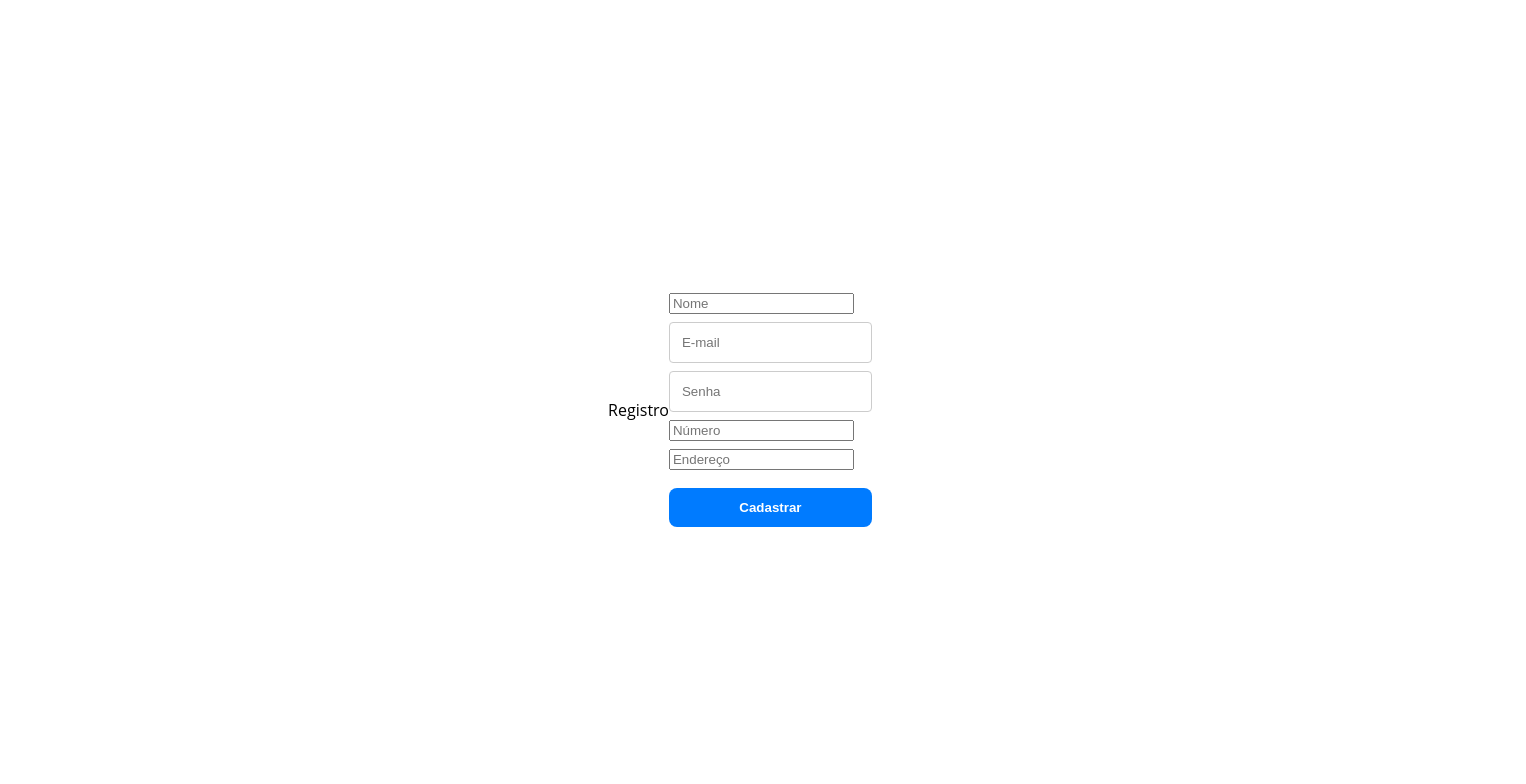
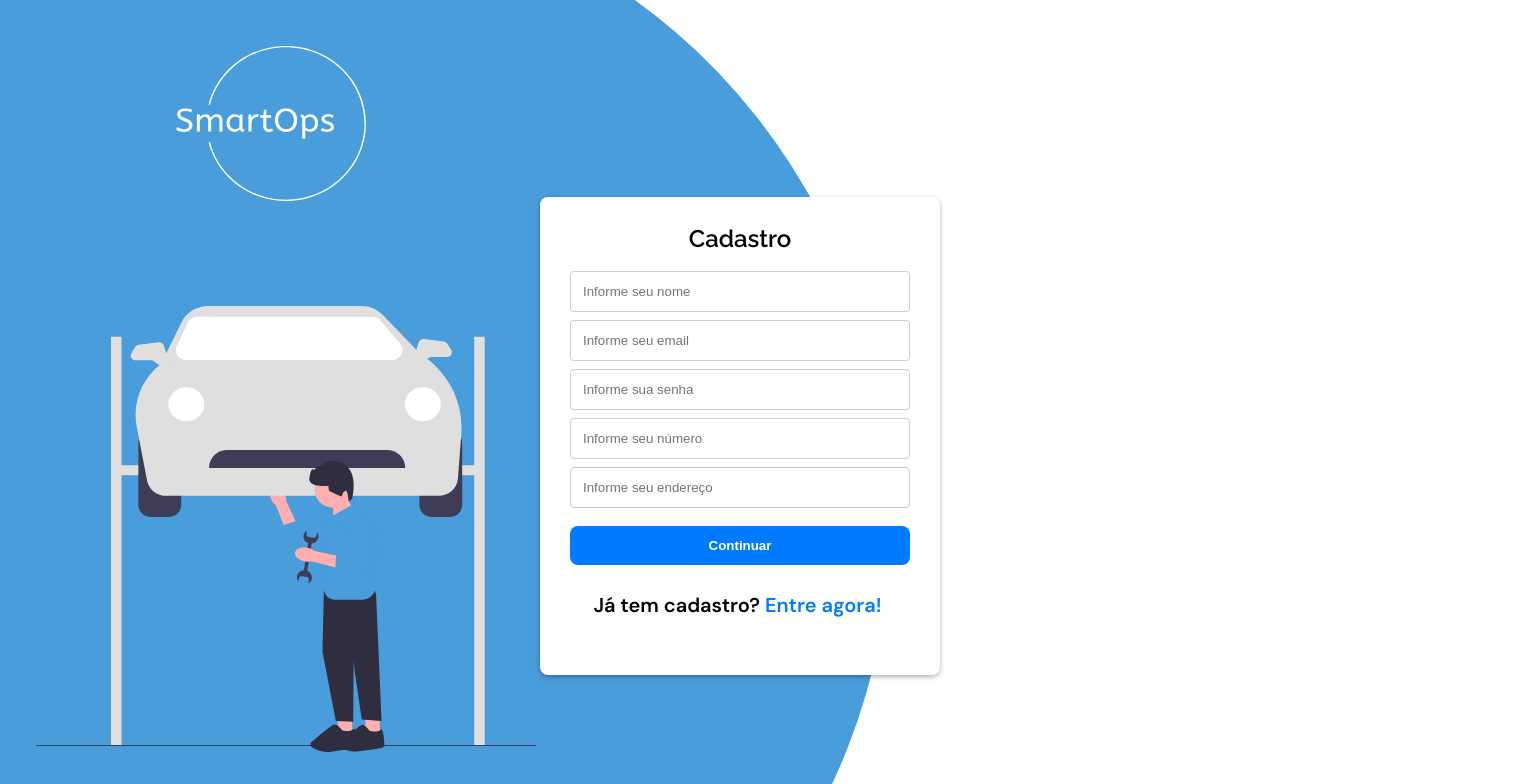
Before and after one commit to SmartOps-1TDSPZ/SmartOps, a React (Vite) app in the folder SmartOps/: page /register in a window 1280 px wide. Shown: the top 784 px of the page, 1526 px wide, since content can reach past the window. Built offline with nearby package versions, Linux system fonts and the light colour scheme; a web font is replaced by a local one.

Commit message:
refact register page

```diff
--- a/SmartOps/src/pages/register/index.tsx
+++ b/SmartOps/src/pages/register/index.tsx
@@ -1,4 +1,10 @@
 import React from "react";
+import "./styles.css";
+
+import { Link } from "react-router-dom";
+import Car from "../../assets/car.svg";
+import Ellipse from "../../assets/Ellipse 5.svg";
+import Logo from "../../assets/Logo-white-LadingPage.svg";
 import { registerUser } from "../../services/apiService";
 
 const Register: React.FC = () => {
@@ -29,26 +35,81 @@ const Register: React.FC = () => {
   };
 
   return (
+    <div className="allign-all">
+      <header>
+        <img src={Ellipse} alt="Google logo" className="blue-circle" />
+        <img src={Logo} alt="Logo Escrito SmartOps" className="smart-ops" />
+        <img src={Car} alt="Imagem de um carro" className="car" />
+      </header>
+
       <div className="container">
-      <h2>Registro</h2>
+        <section
+          className="register-box"
+          role="form"
+          aria-labelledby="register-title"
+        >
+          <h2 className="register-title">Cadastro</h2>
           <form onSubmit={handleRegisterSubmit}>
             <div className="input-group">
-          <input type="text" name="name" required placeholder="Nome" />
+              <input
+                type="text"
+                id="name"
+                name="name"
+                required
+                placeholder="Informe seu nome"
+                aria-required="true"
+              />
             </div>
             <div className="input-group">
-          <input type="email" name="email" required placeholder="E-mail" />
+              <input
+                type="email"
+                id="email"
+                name="email"
+                required
+                placeholder="Informe seu email"
+                aria-required="true"
+              />
             </div>
             <div className="input-group">
-          <input type="password" name="password" required placeholder="Senha" />
+              <input
+                type="password"
+                id="password"
+                name="password"
+                required
+                placeholder="Informe sua senha"
+                aria-required="true"
+              />
             </div>
             <div className="input-group">
-          <input type="text" name="numero" required placeholder="Número" />
+              <input
+                type="text"
+                id="numero"
+                name="numero"
+                required
+                placeholder="Informe seu número"
+                aria-required="true"
+              />
             </div>
             <div className="input-group">
-          <input type="text" name="endereco" required placeholder="Endereço" />
+              <input
+                type="text"
+                id="endereco"
+                name="endereco"
+                required
+                placeholder="Informe seu endereço"
+                aria-required="true"
+              />
             </div>
-        <button type="submit">Cadastrar</button>
+            <button type="submit" className="btn-continue">
+              Continuar
+            </button>
           </form>
+          <p className="links">
+            Já tem cadastro?
+            <Link to="/login">Entre agora!</Link>
+          </p>
+        </section>
+      </div>
     </div>
   );
 };
```
Lines whose indentation alone changed are shown as unchanged.
